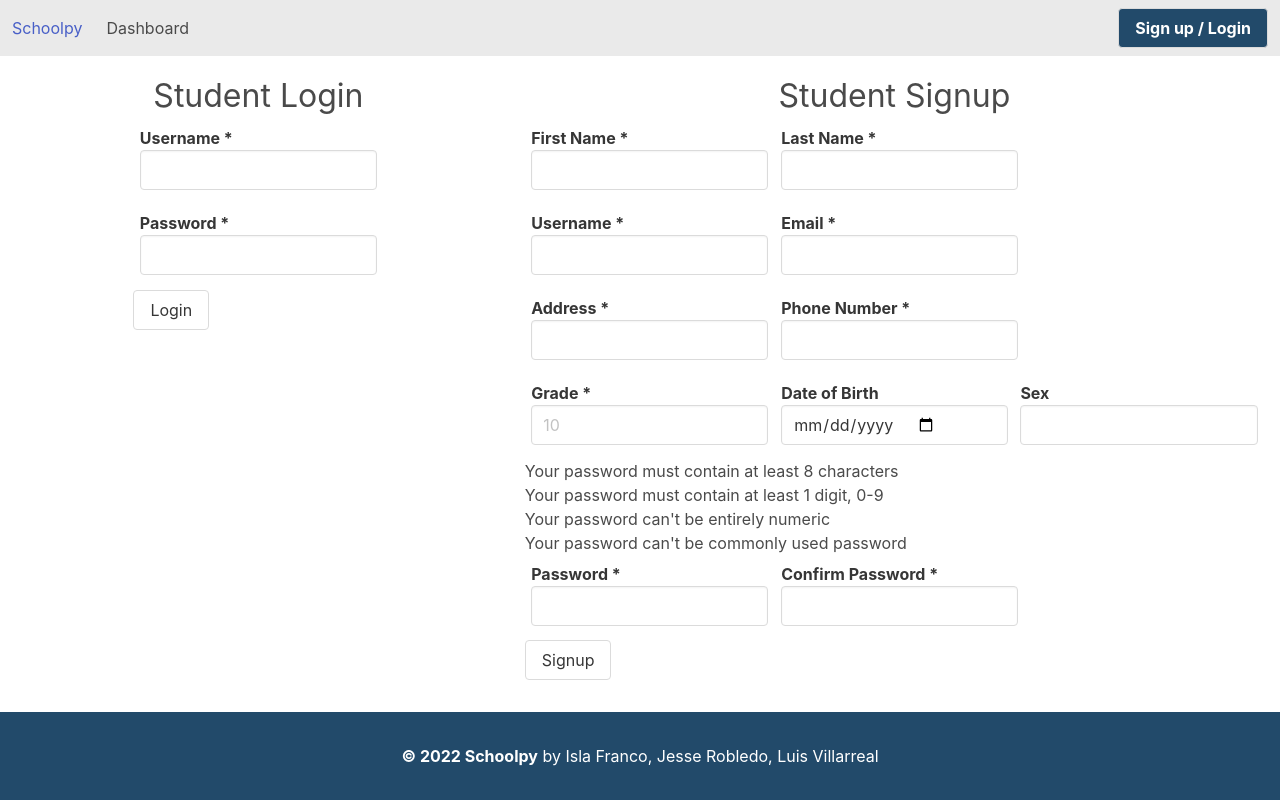
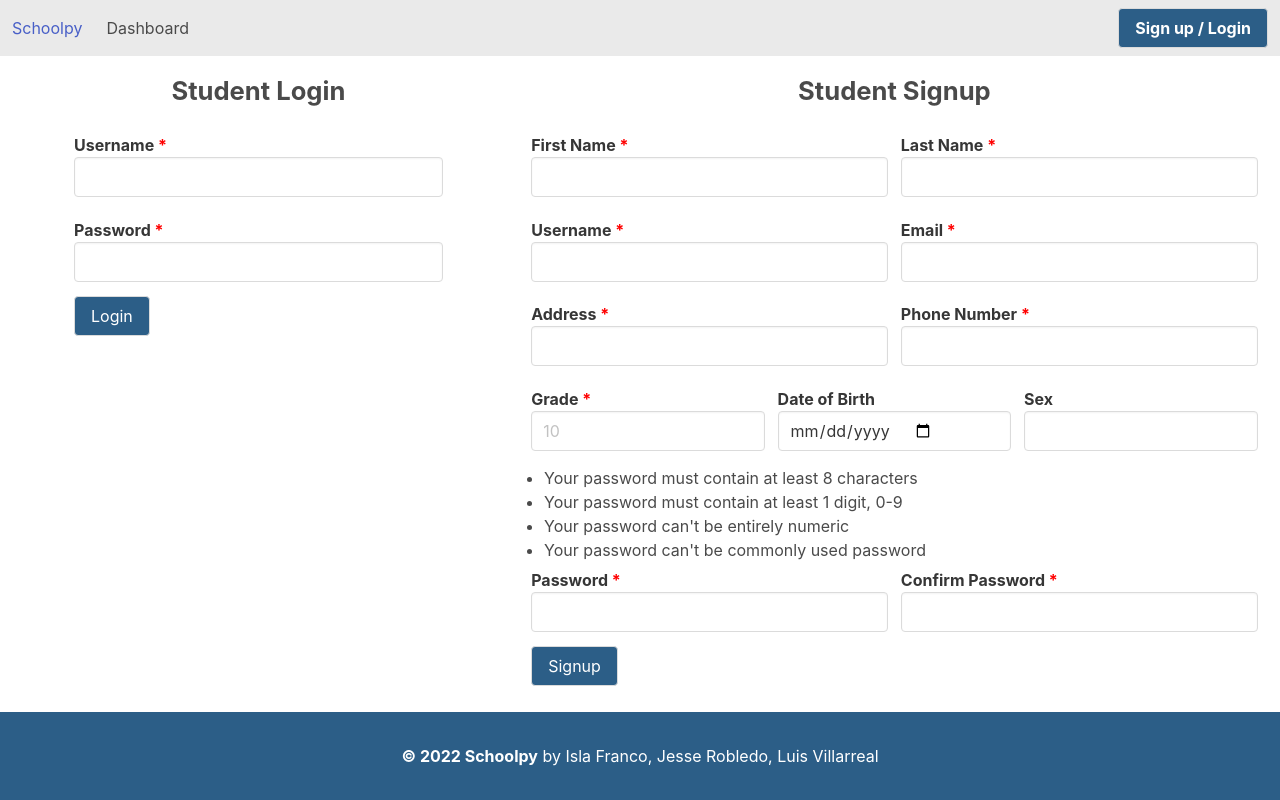
Before and after one commit to IslaFranco/schoolpy, a Django app: page /accounts/signup/student/ in a window 1280 px wide. Run offline with Django 4.2, Linux system fonts and the light colour scheme.

Commit message:
more css

```diff
--- a/main_app/static/css/style.css
+++ b/main_app/static/css/style.css
@@ -4,11 +4,8 @@
     box-sizing: border-box;
 }
 :root{
-    --main-color: rgb(34, 74, 106);
+    --main-color: rgb(44, 94, 135);
     --main-color-hover: rgb(34, 74, 106);
-}
-h1{
-    font-size: 2rem;
 }
 body{
     height: 100vh;
@@ -24,6 +21,7 @@ main{
     margin: 0;
     flex: 1 0 auto;
 }
+
 footer{
     background-color: var(--main-color) !important;
     padding: 2rem !important;
@@ -34,16 +32,25 @@ footer a,p,strong{
 footer a:hover{
     color: rgb(232, 232, 232);
 }
+
+/* NAVIGATION */
 .navbar{
     background-color: rgb(234, 234, 234);
 }
 .btn-signup{
+    background-color: var(--main-color);
     color: white;
-    background-color: var(--main-color);
 }
 .btn-signup:hover{
+    background-color: var(--main-color-hover);
     color: white;
-    background-color: var(--main-color-hover);
+}
+
+/* TEACHER FORM */
+.form-title{
+    font-size: 1.6rem;
+    font-weight: 700;
+    margin-bottom: 1rem;
 }
 .column{
     display: flex;
@@ -55,9 +62,30 @@ footer a:hover{
     align-content: center;
 }
 .label{
-    max-width: 250px;
+    width: 100%;
     padding: 0.4rem;
 }
+.btn-form{
+    background-color: var(--main-color);
+    color: white;
+    margin-left: 0.4rem;
+}
+.btn-form:hover{
+    background-color: var(--main-color-hover);
+    color: white;
+}
+.password-requirements{
+    padding-left: 1.2rem;
+}
+.password-requirements li{
+    list-style-type: disc;
+}
+.required, .error-text{
+    color: red;
+}
+
+
+/* TEACHER DASHBOARD */
 .teacher-name, .student-name{
     font-size: 1.4rem;
     font-weight: 700;
```
